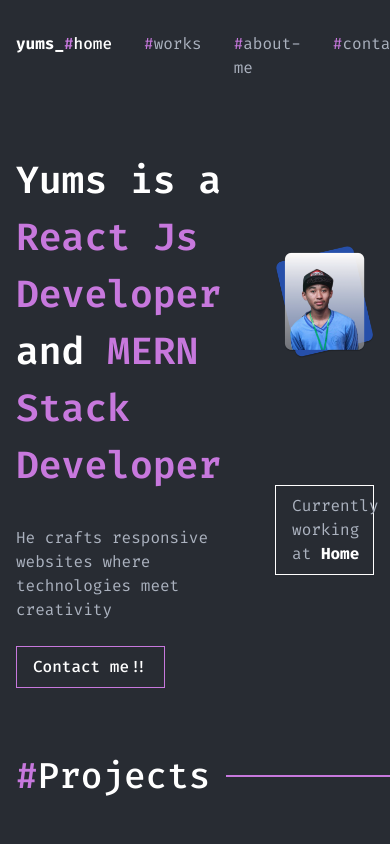
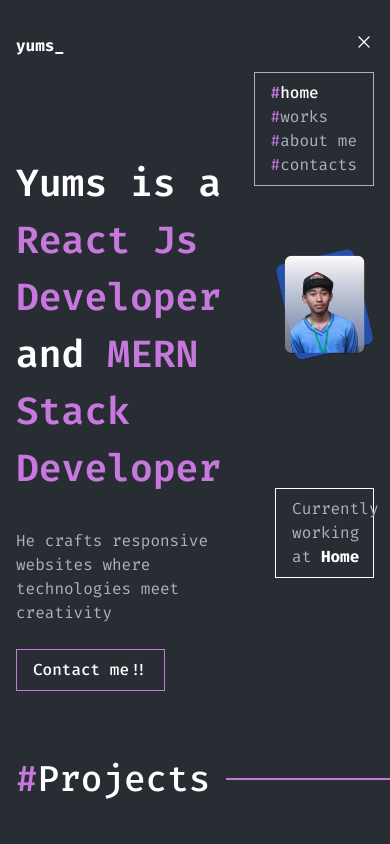
Before and after one commit to takayums/takayums-site, a Next.js app: page / in a window 390 px wide. Shown: the top 844 px of the page. Built offline with nearby package versions, Linux system fonts and the light colour scheme.

Commit message:
feat(navbar): responsive navbar

```diff
--- a/components/Navbar.tsx
+++ b/components/Navbar.tsx
@@ -1,52 +1,54 @@
 "use client";
 
-import React from "react";
+import React, { useState } from "react";
 import Link from "next/link";
 import { usePathname } from "next/navigation";
+import { Bars3BottomLeftIcon, XMarkIcon } from "@heroicons/react/24/solid";
 
 export default function Navbar() {
   const pathname = usePathname();
-  console.log(pathname);
+  const [toggleMenu, setToggleMenu] = useState(false);
+  const menu = [
+    { href: "/", title: "home" },
+    { href: "/projects", title: "works" },
+    { href: "/about", title: "about me" },
+    { href: "/contacts", title: "contacts" },
+  ];
+
+  const handleToggleMenu = () => {
+    setToggleMenu(!toggleMenu);
+  };
+
   return (
-    <header className="pt-8 pb-2">
+    <header className="py-8">
       <div className="container px-4 mx-auto max-w-screen-lg">
-        <nav className="flex justify-between">
+        <nav className="flex items-center justify-between relative">
           <Link href="/" className="text-white font-bold text-base">
             yums_
           </Link>
-          <ul className="text-base flex gap-8">
-            <li>
-              <Link
-                href="/"
-                className={`text-gray hover:font-medium hover:text-white ${pathname === "/" ? "font-medium text-white" : ""}`}
-              >
-                <span className="text-primary">#</span>home
-              </Link>
-            </li>
-            <li>
-              <Link
-                href="/projects"
-                className={`text-gray hover:font-medium hover:text-white ${pathname === "/projects" ? "font-medium text-white" : ""}`}
-              >
-                <span className="text-primary">#</span>works
-              </Link>
-            </li>
-            <li>
-              <Link
-                href="/about"
-                className={`text-gray hover:font-medium hover:text-white ${pathname === "/about" ? "font-medium text-white" : ""}`}
-              >
-                <span className="text-primary">#</span>about-me
-              </Link>
-            </li>
-            <li>
-              <Link
-                href="/contacts"
-                className={`text-gray hover:font-medium hover:text-white ${pathname === "/contacts" ? "font-medium text-white" : ""}`}
-              >
-                <span className="text-primary">#</span>contacts
-              </Link>
-            </li>
+          <div className="md:hidden">
+            <button onClick={handleToggleMenu}>
+              {toggleMenu ? (
+                <Bars3BottomLeftIcon className="size-5 text-white" />
+              ) : (
+                <XMarkIcon className="size-5 text-white" />
+              )}
+            </button>
+          </div>
+          <ul
+            className={`text-base absolute top-10 right-0 py-2 bg-background md:static md:flex md:flex-row border border-gray md:border-none ${toggleMenu ? "hidden" : "top-[-100]"}`}
+          >
+            {menu.map((item, index) => (
+              <li key={index} onClick={handleToggleMenu}>
+                <Link
+                  href={item.href}
+                  className={`text-gray hover:font-medium hover:text-white hover:underline px-4 py-1.5 ${pathname === item.href ? "font-medium text-white" : ""}`}
+                >
+                  <span className="text-primary">#</span>
+                  {item.title}
+                </Link>
+              </li>
+            ))}
           </ul>
         </nav>
       </div>
```
